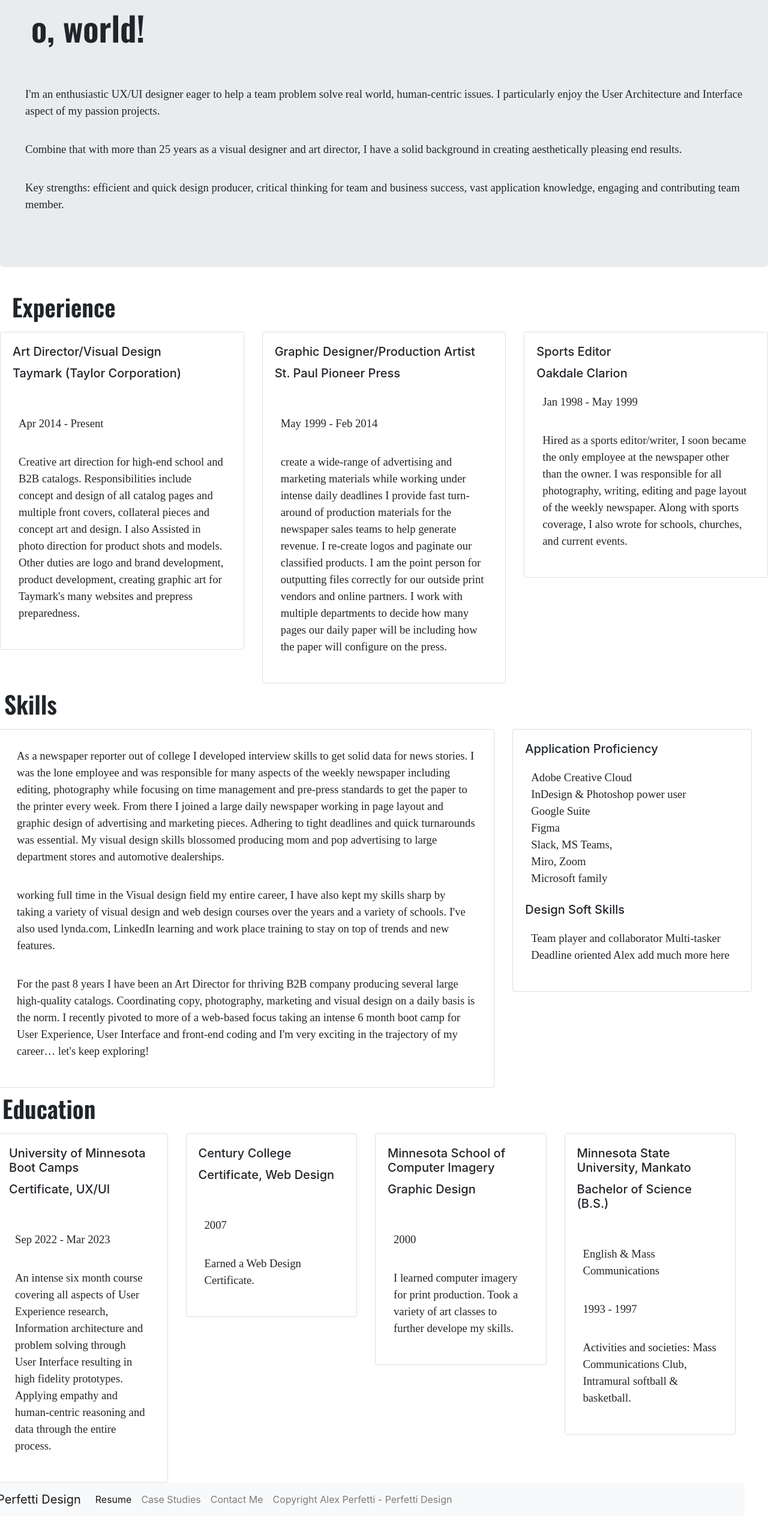
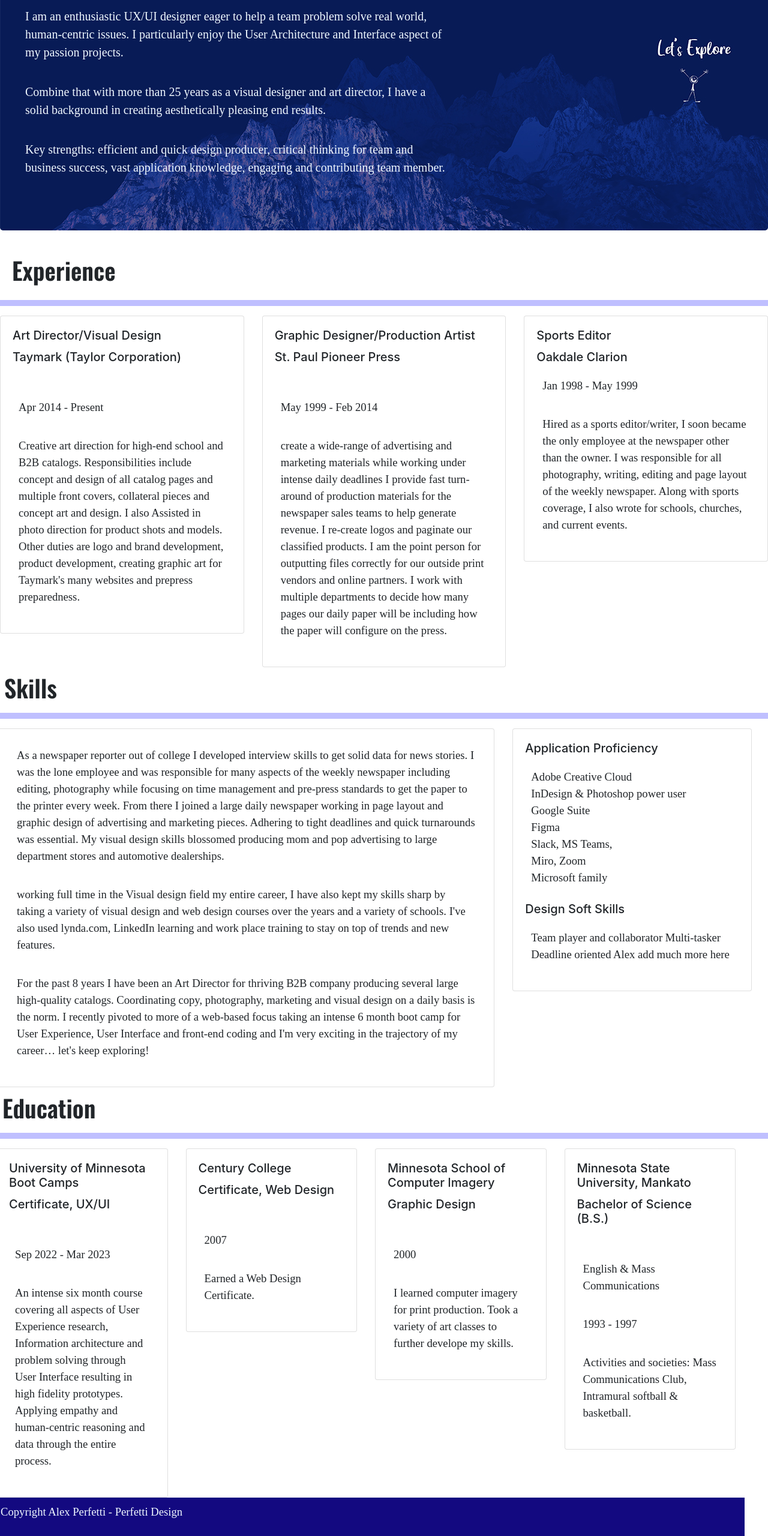
Before and after one commit to alexperfetti/UX_UI_HW20_bootstrap, a plain HTML site: page index.html in a window 1280 px wide. Shown: the part 118-2678 px from the top of the page at 60% size. Before the commit the page ends 2645 px from the top, so only its background shows below. Drawn offline with nearby package versions, Linux system fonts and the light colour scheme; a web font is replaced by a local one.

Commit message:
more work
trying to figure out horizontal rules, and fixing footer.  Trying to figure out a way to templatize so homepage and other pages will have same feel.

```diff
--- a/index.html
+++ b/index.html
@@ -55,29 +55,28 @@
     </nav>
 
   <!--  alex start of hero image-->
-  <div class="jumbotron">
-    <h1 class="display-4">o, world!</h1>
-    <p class="lead">      <p>I'm an enthusiastic UX/UI
+    <div class="jumbotron">
+    <p class="lead"
+      <p>  I am an enthusiastic UX/UI
       designer eager to help a team problem
       solve real world, human-centric issues.
       I particularly enjoy the User Architecture
       and Interface aspect of my passion projects.</p>
-
-      <p>
-      Combine that with more than 25 years
+      <p class="lead"
+      <p> Combine that with more than 25 years
       as a visual designer and art director,
       I have a solid background in creating
       aesthetically pleasing end results.</p>
-
-      <P>
-      Key strengths: efficient and quick
+      <p class="lead"
+      <br> Key strengths: efficient and quick
       design producer, critical thinking
       for team and business success,
       vast application knowledge, engaging
-      and contributing team member.</P>
+      and contributing team member. </p>
   </div>
 
   <h1> Experience </h1>
+  <hr style="height:10px; border-width: 0; background-color: blue; padding-left: 10px;">
   <div class="row">
     <div class="col-sm-4">
       <div class="card">
@@ -128,6 +127,7 @@
     </div>
 
    <h1> Skills </h1>
+   <hr style="height:10px; border-width: 0; background-color: blue;">
    <div class="row">
     <div class="col-sm-8">
       <div class="card">
@@ -178,6 +178,7 @@
 
 
      <h1> Education </h1>
+     <hr style="height:10px; border-width: 0; background-color: blue;">
      <div class="row">
       <div class="col-sm-3">
         <div class="card">
@@ -223,30 +224,9 @@
           </div>
         </div>
       </div>
-      <nav class="navbar navbar-expand-lg navbar-light bg-light footer">
-        <a class="navbar-brand" href="#">Perfetti Design</a>
-        <button class="navbar-toggler" type="button" data-toggle="collapse" data-target="#navbarSupportedContent" aria-controls="navbarSupportedContent" aria-expanded="false" aria-label="Toggle navigation">
-        <span class="navbar-toggler-icon"></span>
-      </button>
-
-      <div class="collapse navbar-collapse" id="navbarSupportedContent">
-      <ul class="navbar-nav mr-auto">
-        <li class="nav-item active">
-          <a class="nav-link" href="#">Resume <span class="sr-only">(current)</span></a>
-        </li>
-        <li class="nav-item">
-          <a class="nav-link" href="#">Case Studies</a>
-        </li>
-        <li class="nav-item">
-          <a class="nav-link" href="#">Contact Me</a>
-        </li>
-        <li class="nav-item">
-          <a class="nav-link" href="#">Copyright Alex Perfetti - Perfetti Design</a>
-        </li>
-      </ul>
-
+      <div class="footer">
+        <p>Copyright Alex Perfetti - Perfetti Design</p>
       </div>
-      </nav>
   </div>
 
 </div>
--- a/styles.css
+++ b/styles.css
@@ -1,11 +1,17 @@
 .navbar-brand{
-  color: rgb(242, 14, 166);
+  color: rgb(19, 9, 128);
+}
+.jumbotron{
+  background-image: url(./photos/slidebackground3.jpg);
+  max-width: 100%;
 }
 
-.jumbotron{
-background-color: blueviolet;
-background-repeat: no-repeat;
-background-size: auto 0;
+.explore{
+  max-width: 100%;
+}
+.lead{
+  color: aliceblue;
+  width: 60%;
 }
 
 .card-body{
@@ -13,8 +19,10 @@ background-size: auto 0;
 }
 
 .footer{
+  background-color: rgb(19, 9, 128);
+  color:aliceblue;
+  margin: auto;
   float: right;
-  background-color: aquamarine;
 }
 
 .logo{
```
Also changed, not shown: photos/PerfettiLogo_black.png (added), photos/slidebackground3.jpg (added).
